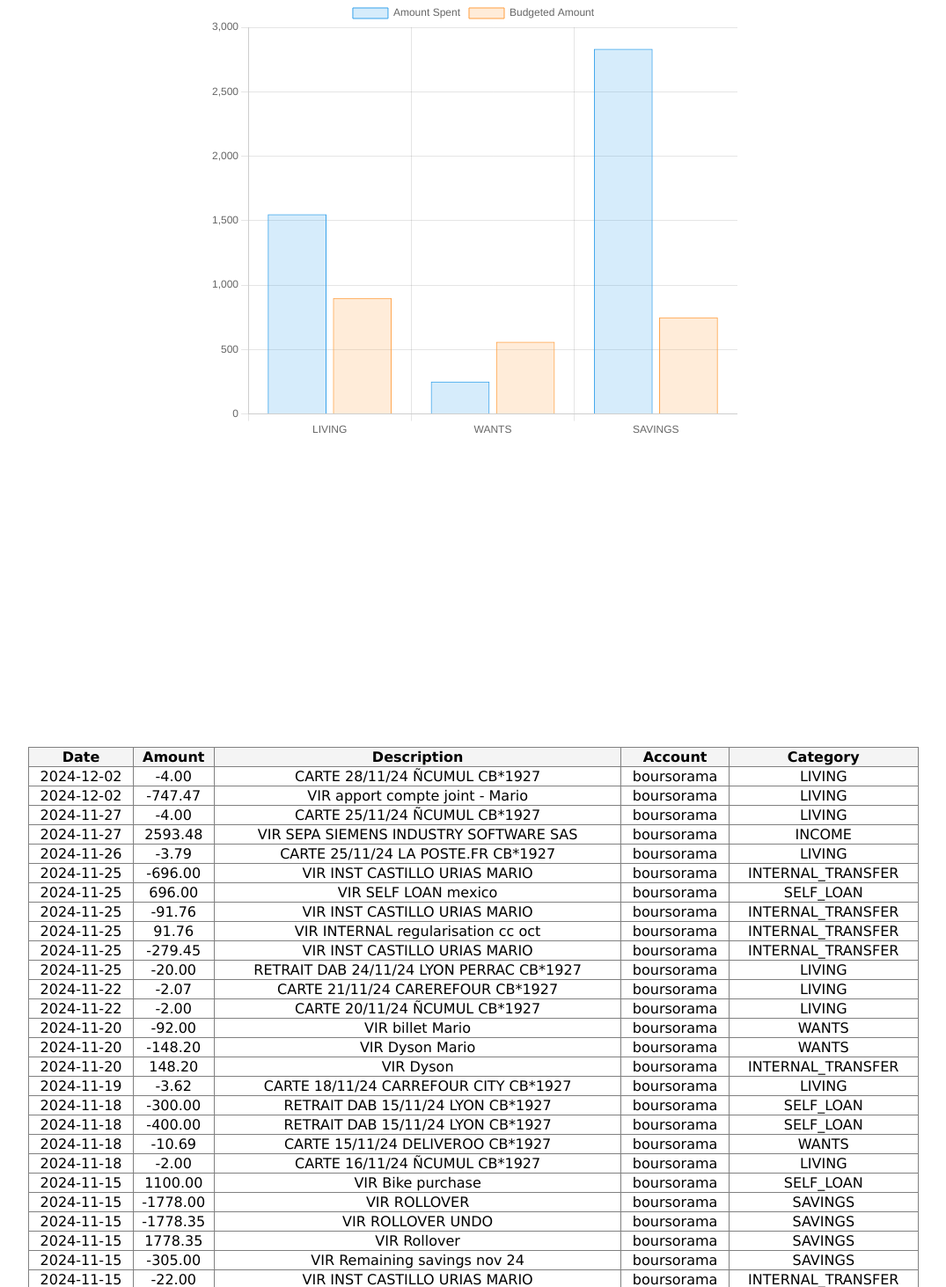
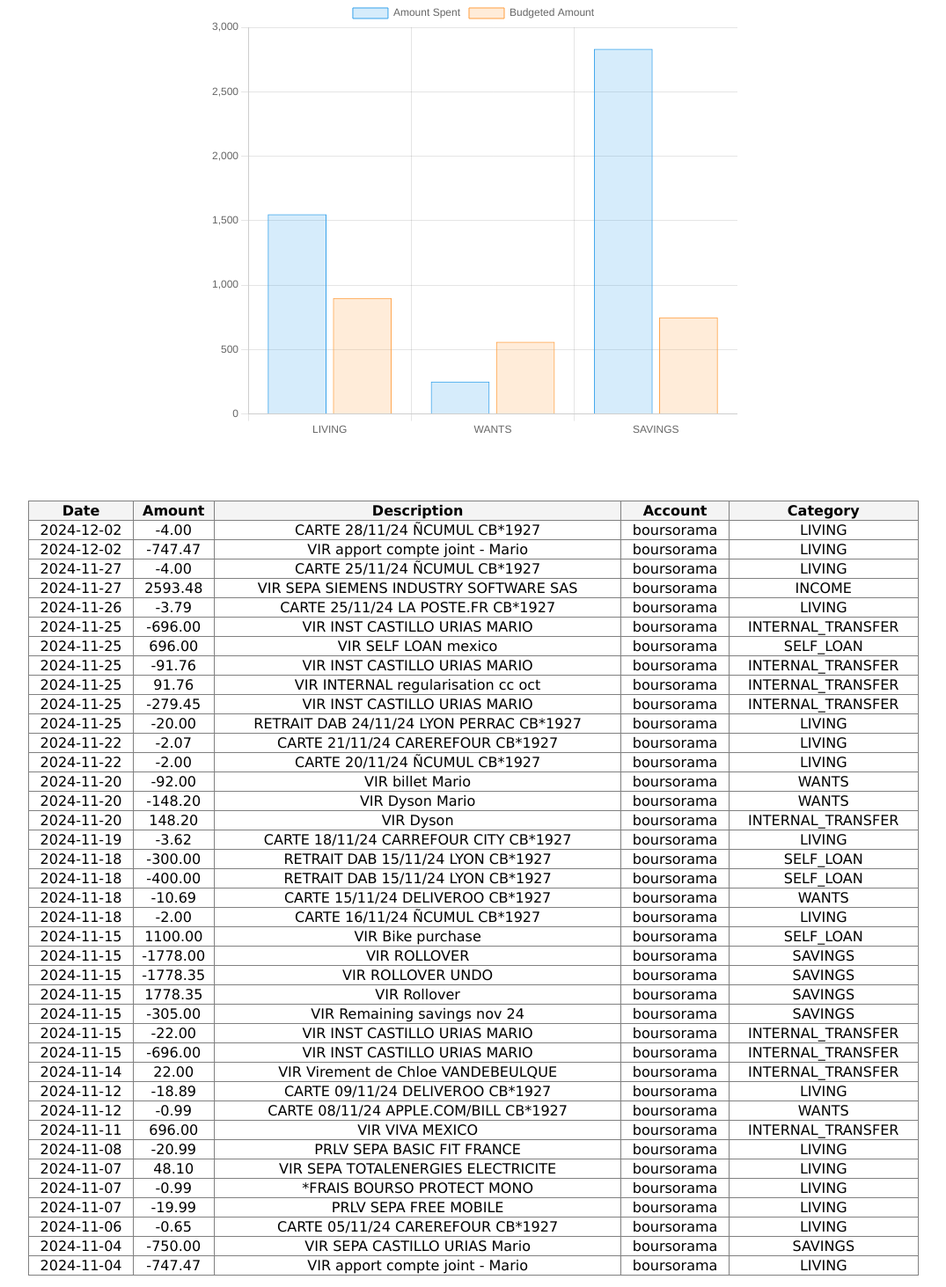
Before and after one commit to prunell579/budget_tracker, a Flask app: page / in a window 1280 px wide. Shown: the part 81-1544 px from the top of the page at 88% size, without its empty margins (102-1177 px from the left). Run offline with Flask 3, Linux system fonts and the light colour scheme.

Commit message:
front end format - spacing between elements

```diff
--- a/templates/index.html
+++ b/templates/index.html
@@ -32,7 +32,7 @@
         #chart-container {
             display: flex;
             justify-content: center; /* Center horizontally */
-            height: 100vh;          /* Full viewport height */
+            height: 65vh;          /* Full viewport height */
         }
     </style>
 
```
